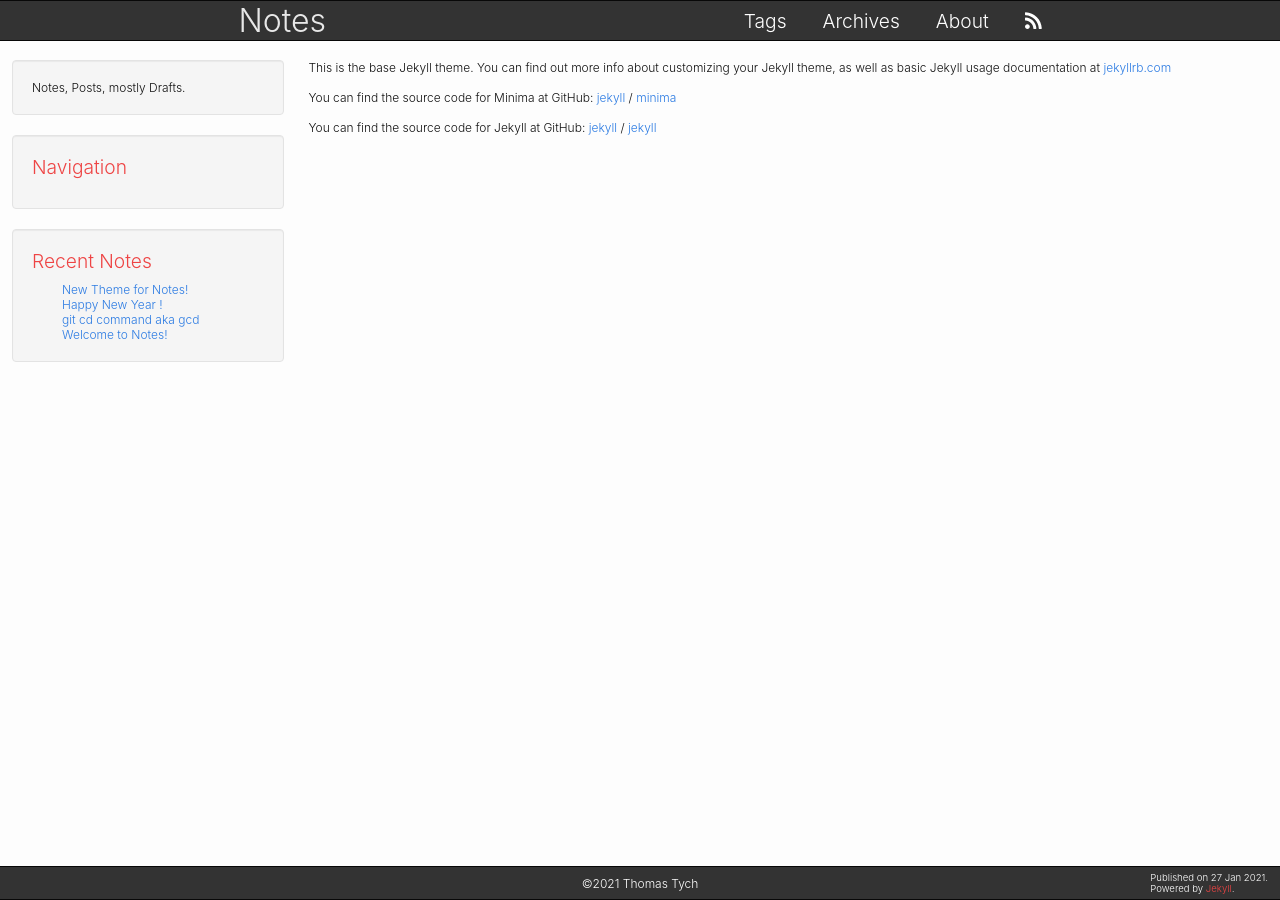
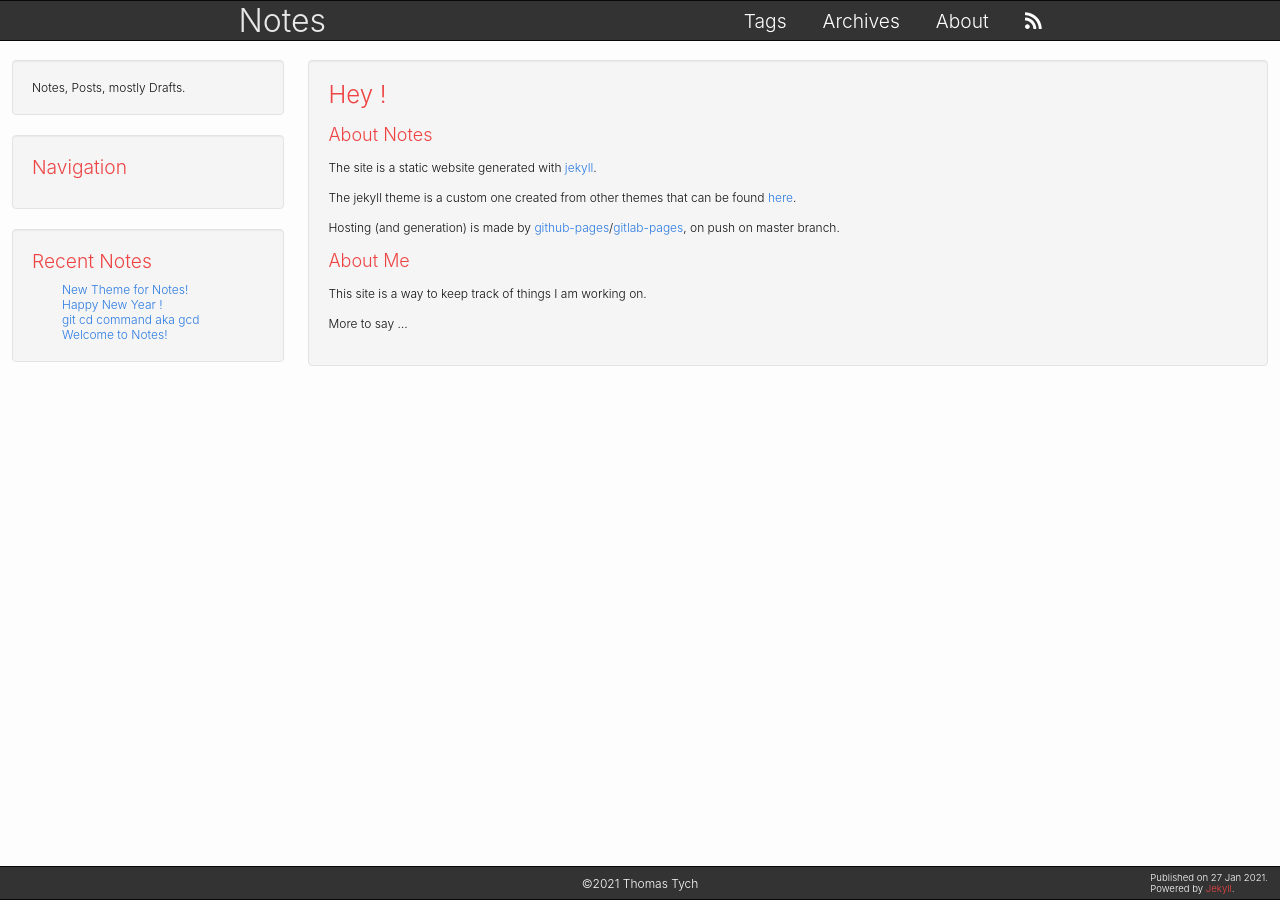
Before and after one commit to ttych/notes, a Jekyll site: the page built from _pages/about.md, in a window 1280 px wide. Built offline with Jekyll 4.4.1, drawn with Linux system fonts in a browser that asks for light colours.

Commit message:
update about page

```diff
--- a/_config.yml
+++ b/_config.yml
@@ -20,6 +20,7 @@ plugins:
   - jekyll-feed
   - jekyll-sitemap
   - jekyll-redirect-from
+  - jemoji
 
 include:
   - _pages
--- a/_layouts/page.html
+++ b/_layouts/page.html
@@ -2,4 +2,6 @@
 layout: default
 ---
 
-{{ content }}
+<div class="content-area">
+  {{ content }}
+</div>
--- a/_pages/about.md
+++ b/_pages/about.md
@@ -6,15 +6,27 @@ navbar_in: true
 navbar_order: 20
 ---
 
-This is the base Jekyll theme. You can find out more info about customizing your Jekyll theme, as well as basic Jekyll usage documentation at [jekyllrb.com](https://jekyllrb.com/)
+# Hey !
 
-You can find the source code for Minima at GitHub:
-[jekyll][jekyll-organization] /
-[minima](https://github.com/jekyll/minima)
+## About Notes
 
-You can find the source code for Jekyll at GitHub:
-[jekyll][jekyll-organization] /
-[jekyll](https://github.com/jekyll/jekyll)
+The site is a static website generated with [jekyll][jekyll-www].
+
+The jekyll theme is a custom one created from other themes that can be
+found [here][jekyll-themes-www].
+
+Hosting (and generation) is made by
+[github-pages][github-pages-www]/[gitlab-pages][gitlab-pages-www], on
+push on master branch.
+
+## About Me
+
+This site is a way to keep track of things I am working on.
+
+More to say ...
 
 
-[jekyll-organization]: https://github.com/jekyll
+[jekyll-www]: https://jekyllrb.com/
+[jekyll-themes-www]: http://jekyllthemes.org/
+[github-pages-www]: https://pages.github.com/
+[gitlab-pages-www]: https://docs.gitlab.com/ee/user/project/pages/
--- a/_pages/archives.html
+++ b/_pages/archives.html
@@ -6,7 +6,6 @@ navbar_in: true
 navbar_order: 9
 ---
 
-<div class="content-area">
 <div class="archives">
   {%- assign pyear = "none" -%}
   {%- for post in site.posts -%}
@@ -24,4 +23,3 @@ navbar_order: 9
     {%- if forloop.last -%}</div>{%- endif -%}
   {%- endfor -%}
 </div>
-</div>
--- a/_sass/notes/_layout.scss
+++ b/_sass/notes/_layout.scss
@@ -273,9 +273,8 @@
     box-shadow: inset 0 1px 1px rgba(0,0,0,.05);
 }
 .content-area {
-    h1 {
+    h1, h2, h3, h4 {
         color: $article-header-color;
-        margin-bottom: 0;
     }
 }
 
@@ -283,6 +282,7 @@
 ////////// article
 .article-title {
     font-size: 1.5rem;
+    margin-bottom: 0;
 }
 .article-meta {
     font-size: 0.7rem;
```
Lines whose indentation alone changed are shown as unchanged.
